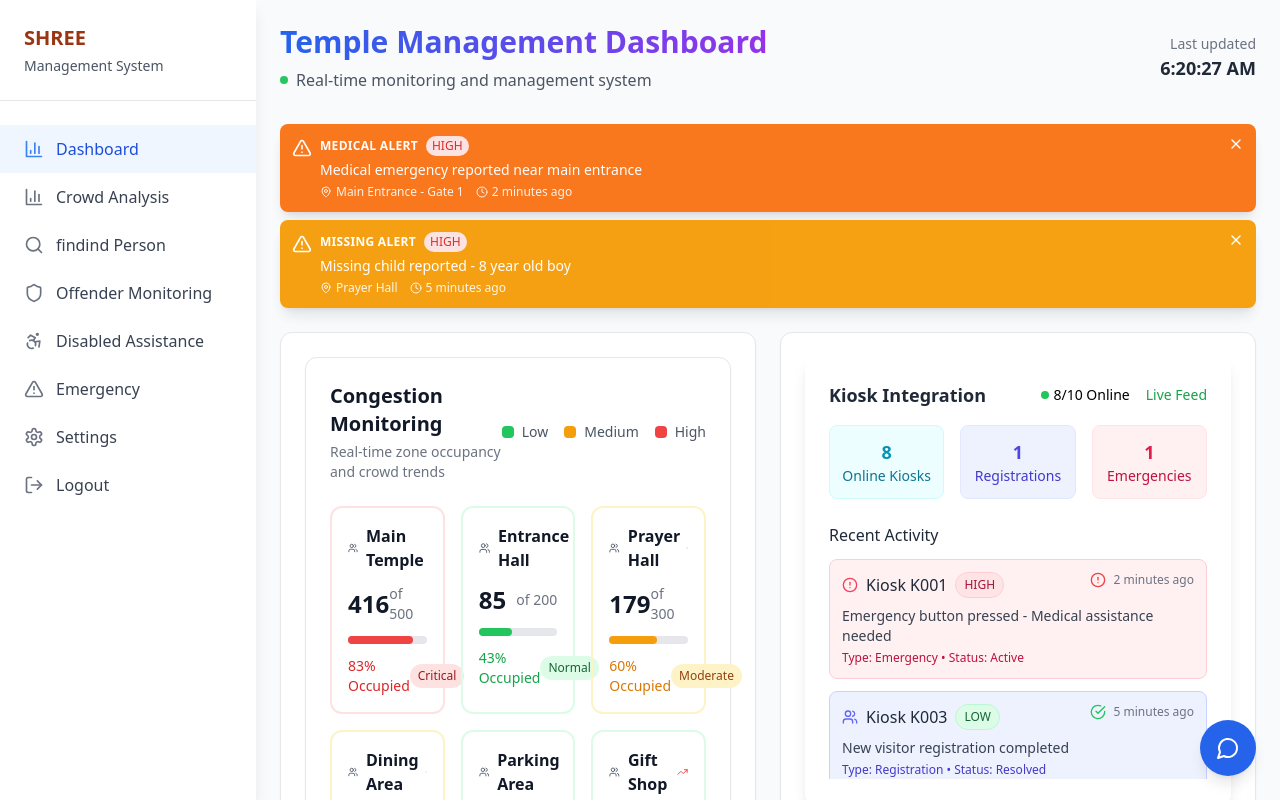
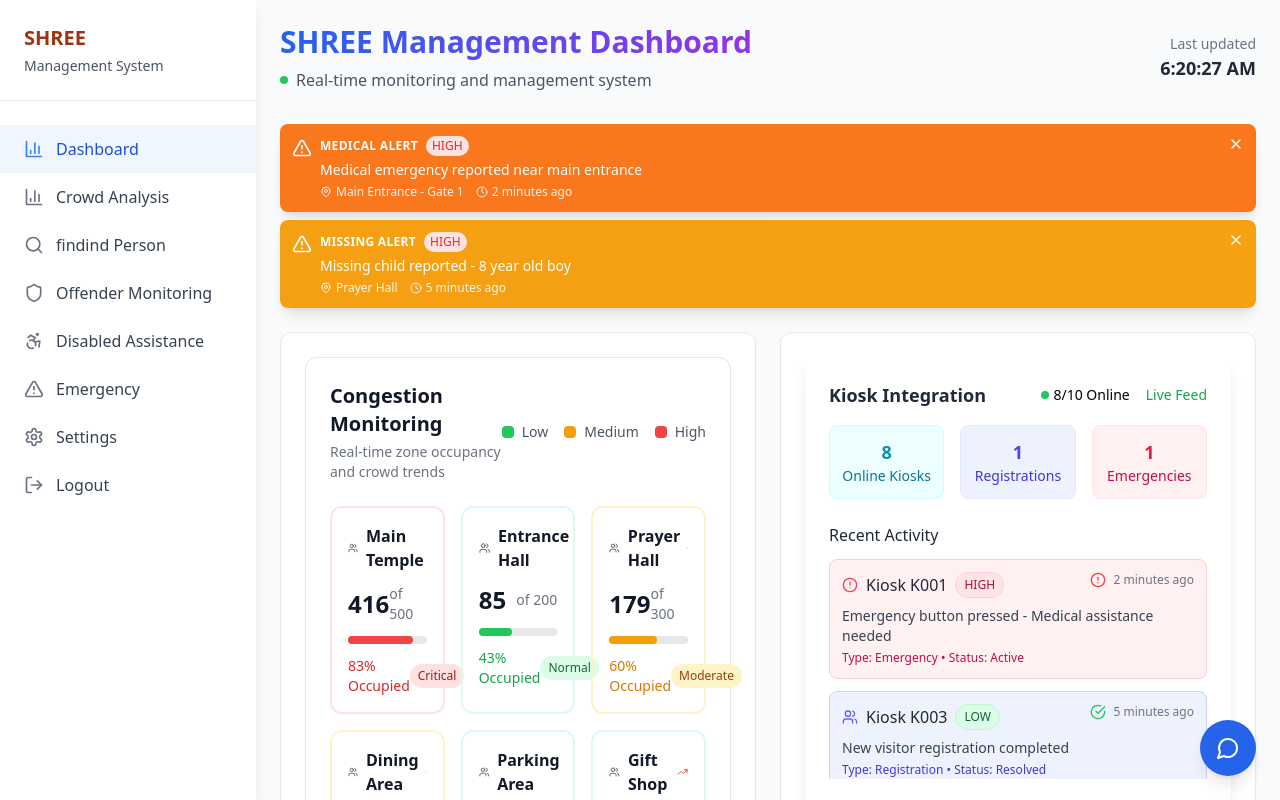
Before and after one commit to kaviya-0605/admin-crowd, a React (Vite) app: page / in a window 1280 px wide. Shown: the top 800 px of the page. Built offline with nearby package versions, Linux system fonts and the light colour scheme.

Commit message:
Your commit message

```diff
--- a/src/App.tsx
+++ b/src/App.tsx
@@ -620,7 +620,7 @@ function App() {
             <div className="flex items-center justify-between">
               <div>
                 <h1 className="text-3xl font-bold text-gray-800 bg-gradient-to-r from-blue-600 to-purple-600 bg-clip-text text-transparent">
-                  Temple Management Dashboard
+                  SHREE Management Dashboard
                 </h1>
                 <p className="text-gray-600 mt-2 flex items-center">
                   <span className="w-2 h-2 bg-green-500 rounded-full mr-2 animate-pulse"></span>
```
